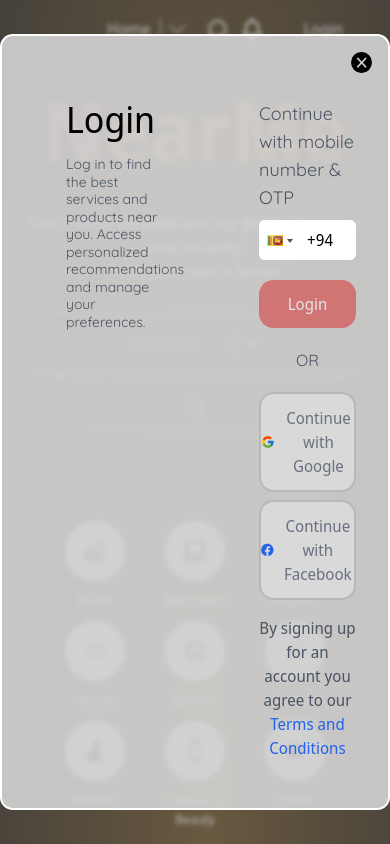
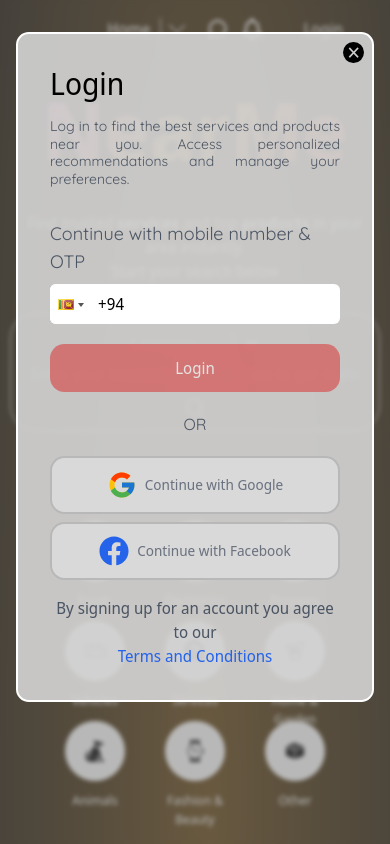
Before and after one commit to anuradha2025/nearme-project, a React (Vite) app: page / in a window 390 px wide. Both pictures are taken after a click on the button "Login". Shown: the top 844 px of the page. Built offline with nearby package versions, Linux system fonts and the light colour scheme.

Commit message:
improved responsive design

```diff
--- a/src/components/LoginModal/LoginModal.jsx
+++ b/src/components/LoginModal/LoginModal.jsx
@@ -31,7 +31,8 @@ const LoginModal = ({ isOpen, onClose }) => {
     <div className={styles.modalOverlay} onClick={handleBackdropClick}>
 
       <div
-        className="container flex justify-between p-8 pb-4  border-2 border-white max-w-4xl relative" style={{ borderRadius: "0.8rem" }}
+        className="container flex flex-col md:flex-row justify-between p-4 md:p-8 pb-4 border-2 border-white max-w-4xl relative"
+        style={{ borderRadius: "0.8rem" }}
       >
 
         {/* Close button */}
@@ -44,20 +45,19 @@ const LoginModal = ({ isOpen, onClose }) => {
         </button>
 
         {/* Left Section */}
-        <div className="flex flex-col justify-start p-8 w-1/2">
-
-          <h1 className="text-4xl font-light mb-4">Login</h1>
-          <p className="text-gray-600  text-sm leading-tight quicksand">
-
+        <div className="flex flex-col justify-start p-4 md:p-8 w-full md:w-1/2">
+          <h1 className="text-3xl md:text-4xl font-light mb-4">Login</h1>
+          <p className="text-gray-600 text-justify text-sm leading-tight quicksand">
             Log in to find the best services and products near you. Access
             personalized recommendations and manage your preferences.
           </p>
         </div>
+
         {/* Divider */}
-        <div className={styles.divider} />
+        <div className={`${styles.divider} hidden md:block`} />
 
         {/* Right Section */}
-        <div className="flex flex-col justify-center p-8 w-1/2">
+        <div className="flex flex-col justify-center p-4 md:p-8 w-full md:w-1/2">
 
           <h3 className="text-gray-600 quicksand text-lg mb-2">
 
--- a/src/components/LoginModal/LoginModal.module.css
+++ b/src/components/LoginModal/LoginModal.module.css
@@ -1,4 +1,3 @@
-/* LoginModal.module.css */
 .modalOverlay {
   position: fixed;
   top: 0;
@@ -16,6 +15,9 @@
 
 .modalOverlay>div {
   background: hsla(0, 0%, 83%, 0.9);
+  width: 95%;
+  max-width: 56rem;
+  margin: 1rem;
 }
 
 .socialLoginBtn {
@@ -59,7 +61,8 @@
 }
 
 .phoneInputContainer :global(.react-tel-input .form-control) {
-  width: 100%;
+  width: 100% !important;
+  max-width: 100%;
   height: 40px;
   font-size: 16px;
   background-color: white;
@@ -108,3 +111,22 @@
     opacity: 1;
   }
 }
+
+@media (max-width: 768px) {
+  .modalOverlay {
+    align-items: flex-start;
+    overflow-y: auto;
+    padding: 1rem 0;
+  }
+
+  .closeButton {
+    top: 0.5rem;
+    right: 0.5rem;
+  }
+
+  /* Adjust social login buttons for mobile */
+  .socialLoginBtn {
+    padding: 0.75rem;
+    font-size: 0.9rem;
+  }
+}
--- a/src/pages/Homepage/Homepage.jsx
+++ b/src/pages/Homepage/Homepage.jsx
@@ -13,9 +13,6 @@ const Homepage = () => {
       <ItemContainer />
       <BottomCover />
       <TradeMarkCover />
-      <div className="bg-red-500 text-white p-4">
-        If this text has a red background, Tailwind is working.
-      </div>
     </div>
   );
 };
```
